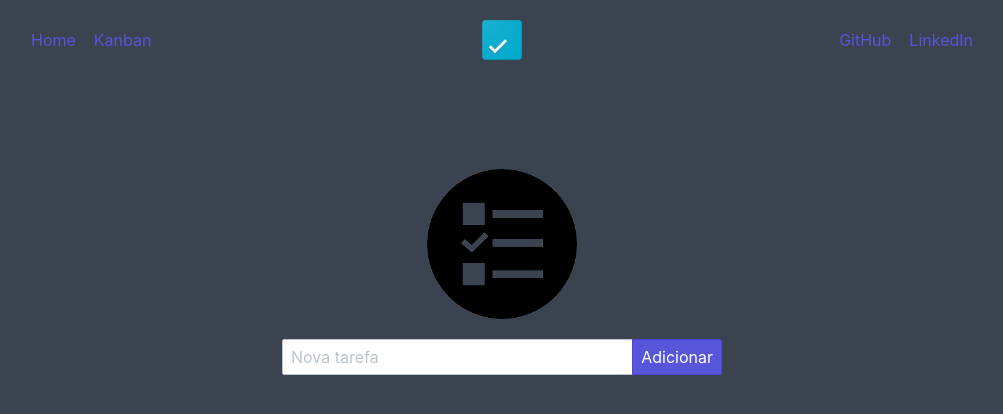
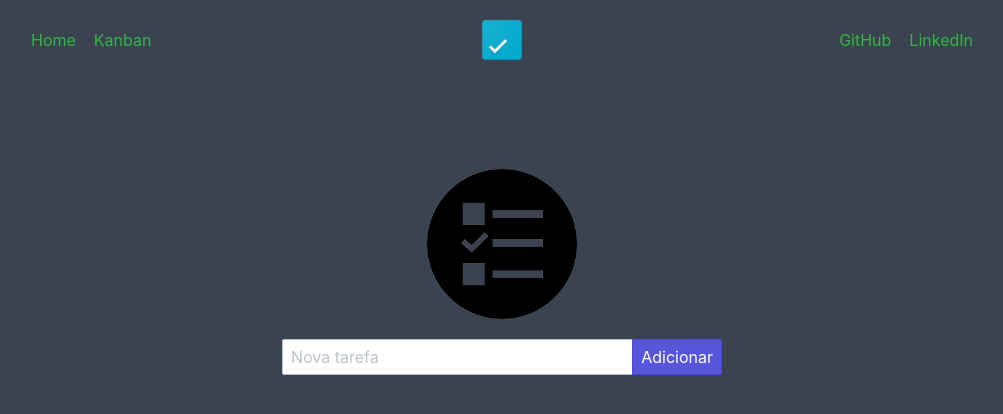
Before and after one commit to isFernandes/app_todo_vue, a Vue app: page / in a window 1280 px wide. Shown: the top 414 px of the page, without its empty margins (138-1141 px from the left). Built offline with nearby package versions, Linux system fonts and the light colour scheme.

Commit message:
Inserida versão darkMode final

```diff
--- a/src/App.vue
+++ b/src/App.vue
@@ -1,11 +1,11 @@
 <template>
-  <div class="fundoEstilizado">
+  <div class="forDarkTheme">
     <div id="app">
       <div class="container grid-lg">
         <header class="navbar">
           <section class="navbar-section">
-            <router-link to="/" class="btn btn-link">Home</router-link>
-            <router-link to="/kanban" class="btn btn-link">Kanban</router-link>
+            <router-link to="/" class="text-success btn btn-link">Home</router-link>
+            <router-link to="/kanban" class="text-success btn btn-link">Kanban</router-link>
           </section>
           <section class="navbar-center">
             <img class="img-responsive imgStyle" src="@/assets/To-Do.png" />
@@ -14,12 +14,12 @@
             <a
               target="about_blank"
               href="https://github.com/isFernandes/app_todo_vue"
-              class="btn btn-link"
+              class="text-success btn btn-link"
             >GitHub</a>
             <a
               target="about_blank"
               href="https://www.linkedin.com/in/iago-fernandes/"
-              class="btn btn-link"
+              class="text-success btn btn-link"
             >LinkedIn</a>
           </section>
         </header>
@@ -36,7 +36,7 @@
   margin: 0 auto;
 }
 
-.fundoEstilizado {
+.forDarkTheme {
   background: #3b4351;
   width: 100%;
   height: 100vh;
--- a/src/components/List.vue
+++ b/src/components/List.vue
@@ -6,7 +6,7 @@
     <div class="tile-content">
       <div class="forDarkTheme tile-subtitle">{{todo.description}}</div>
       <div>
-        <button @click="$emit('toogle', todo)" class="btn btn-link">
+        <button @click="$emit('toogle', todo)" class="text-success btn btn-link">
           <span v-if="todo.checked">Desmarcar</span>
           <span v-else>Concluido</span>
         </button>
@@ -30,7 +30,7 @@ export default {
 <style scoped>
 .checked {
   text-decoration: line-through;
-  color: rgba(185, 185, 185, 0.664);
+  color: rgba(63, 56, 56, 0.527);
   opacity: 0.7;
 }
 
--- a/src/views/kanban/Kanban.vue
+++ b/src/views/kanban/Kanban.vue
@@ -19,7 +19,7 @@
             <button
               v-if="uncheckeds.length > 0"
               @click="checkAllTodo"
-              class="btn btn-link float-right"
+              class="text-success btn btn-link float-right"
             >Concluir tudo</button>
           </div>
         </div>
@@ -40,7 +40,7 @@
           </div>
           <div class="panel-footer">
             <button v-if="checkeds.length > 0" @click="removeAllTodo" class="btn-link btn text-error">Remover tudo</button>
-            <button v-if="checkeds.length > 0" @click="uncheckAllTodo" class="btn btn-link float-right">Desmarcar tudo</button>
+            <button v-if="checkeds.length > 0" @click="uncheckAllTodo" class="text-success btn btn-link float-right">Desmarcar tudo</button>
           </div>
         </div>
       </div>
```
